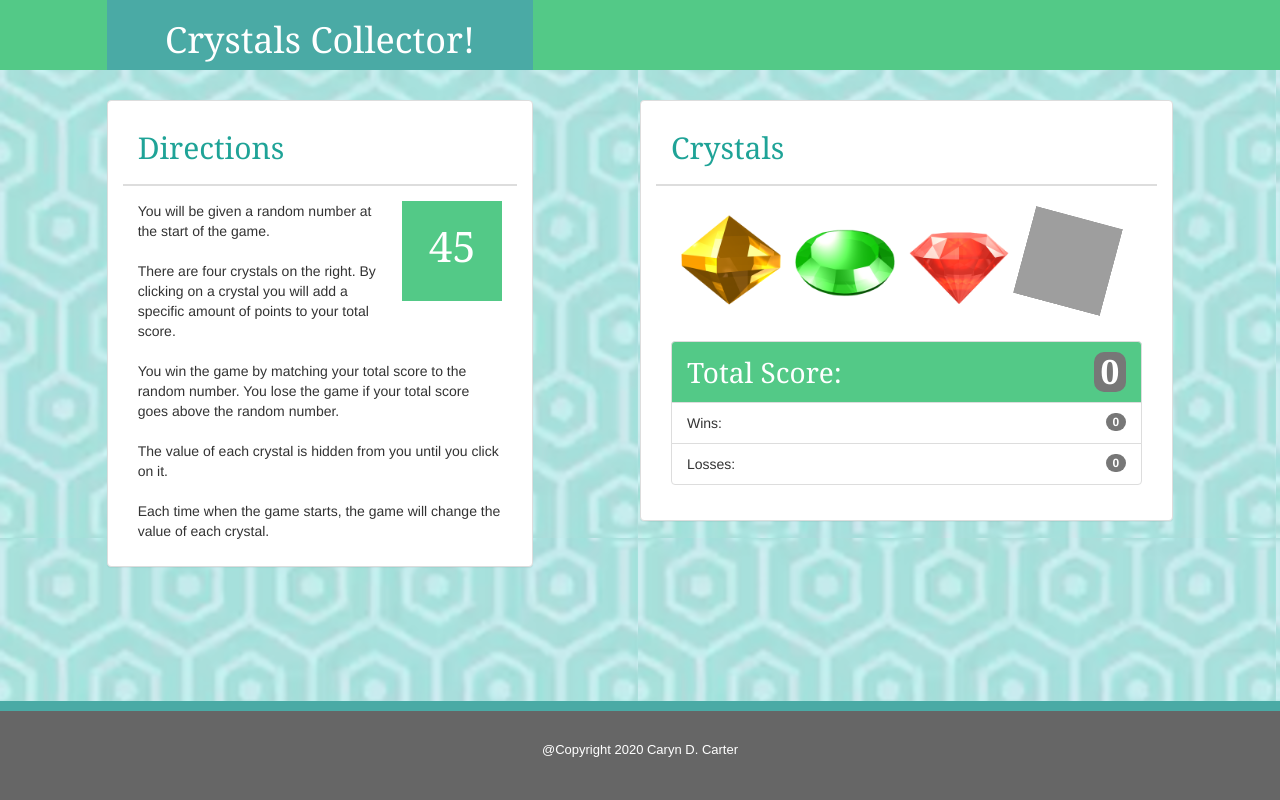
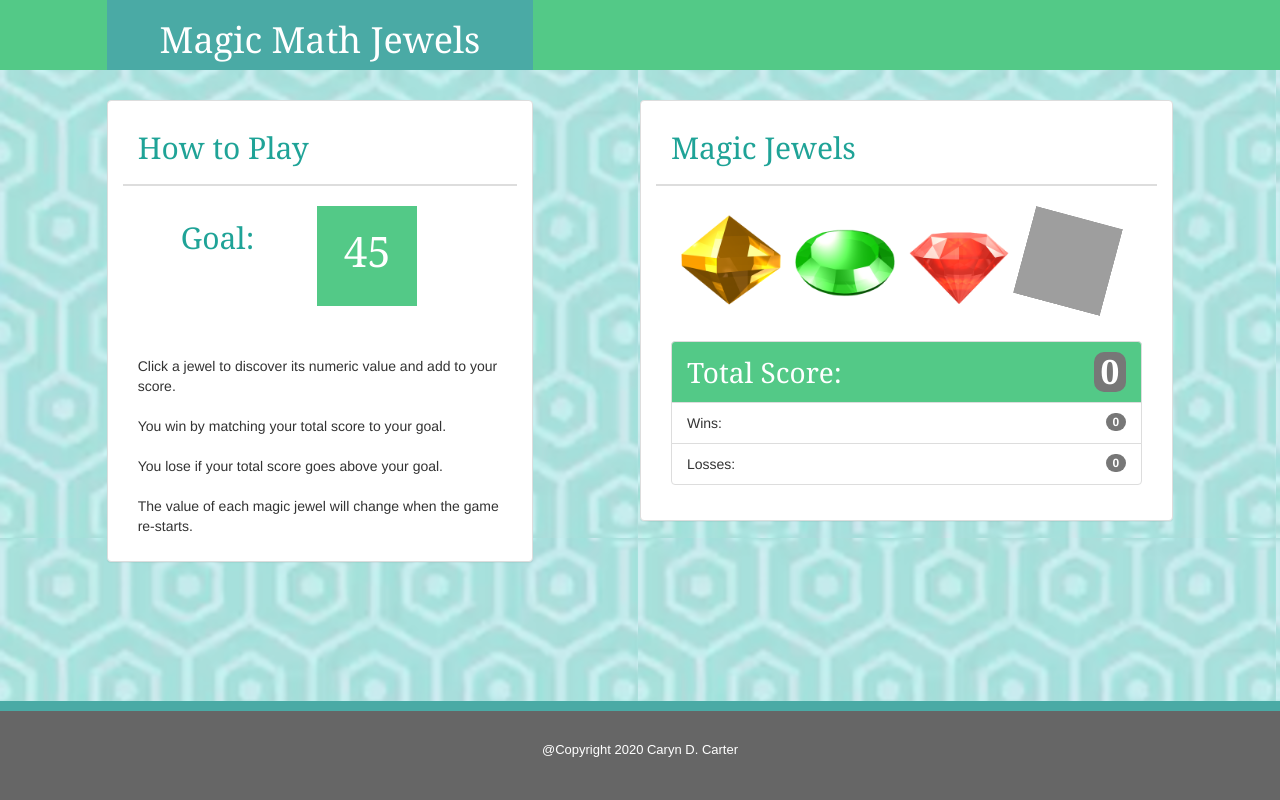
Before and after one commit to Caryndcarter/math-jewels-game, a PHP site: page / in a window 1280 px wide. Run offline with PHP 8.4, Linux system fonts and the light colour scheme; some libraries are stand-ins or nearby versions; grey boxes are pictures that could not be loaded.

Commit message:
added better directions and changed the wording of the game and a little bit of the alignment of the number, etc

```diff
--- a/assets/css/style.css
+++ b/assets/css/style.css
@@ -105,7 +105,7 @@ img.gem {
 }
 
 .box-right {
-    margin:0px 0px 20px 20px;
+    margin: 20px 100px 20px 20px;
     width:100px;
     height:100px;
     float:right;
--- a/index.html
+++ b/index.html
@@ -3,7 +3,7 @@
 <head>
 	<meta charset="utf-8">
 	<meta name="viewport" content="width=device-width, initial-scale=1">
-	<title>Crystals Collector!</title>
+	<title>Magic Math Jewels!</title>
 
 	<script src="https://code.jquery.com/jquery-3.1.1.js"></script>
 
@@ -16,7 +16,7 @@
 	<div class="row">
 		<div class="col-md-1"></div>
 		<div class="title-box col-md-4">
-			<h1>Crystals Collector!</h1>
+			<h1>Magic Math Jewels</h1>
 		</div>
 		<div class="col-md-7"></div>
 	</div>
@@ -27,21 +27,22 @@
 	<div class="col-md-1"></div>
 	<div class="col-md-4 panel panel-default">
 		<div class="panel-heading">
-			<h2>Directions</h2>
+			<h2>How to Play</h2>
+		</div>
+		<div class="box-right">
+			<div class="random-number"></div>
+		</div>
+		<div class="panel-body text-center">
+			<h2>Goal:</h2>
 		</div>
 		<div class="panel-body">
-			<div class="box-right">
-				<div class="random-number"></div>
-			</div>
-		   	You will be given a random number at the start of the game.
+		   	Click a jewel to discover its numeric value and add to your score.
 			<br><br>
-		   	There are four crystals on the right.  By clicking on a crystal you will add a specific amount of points to your total score.
-		   	<br><br>
-			You win the game by matching your total score to the random number.  You lose the game if your total score goes above the random number.
+			You win by matching your total score to your goal.
 			<br><br>
-			The value of each crystal is hidden from you until you click on it.
+			You lose if your total score goes above your goal.
 			<br><br>
-			Each time when the game starts, the game will change the value of each crystal.
+			The value of each magic jewel will change when the game re-starts.
 			</p>
 		</div>
 	</div>
@@ -50,7 +51,7 @@
 
 	<div class="col-md-5 panel panel-default">
 		<div class="panel-heading">
-			<h2>Crystals</h2>
+			<h2>Magic Jewels</h2>
 		</div>
 		<div class="panel-body">
 			<div class="crystals">
```
